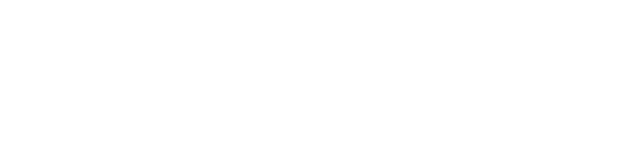
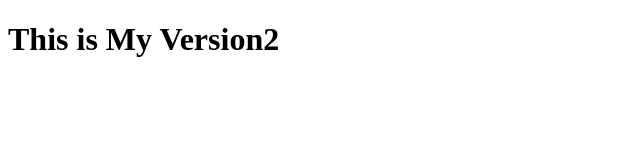
Before and after one commit to yogeshnarwade915/Myrepo05, a plain HTML site: page index.html/index.html in a window 1280 px wide. Shown: the whole page, without its empty margins (0-640 px from the left). Drawn offline with Linux system fonts and the light colour scheme.

Commit message:
This is V2

```diff
--- a/index.html/index.html
+++ b/index.html/index.html
@@ -4,7 +4,9 @@
     <meta charset="UTF-8">
     <meta name="viewport" content="width=device-width, initial-scale=1.0">
     <title>Document</title>
+
 </head>
+<h1>This is My Version2</h1>
 <body>
 
 </body>
```
